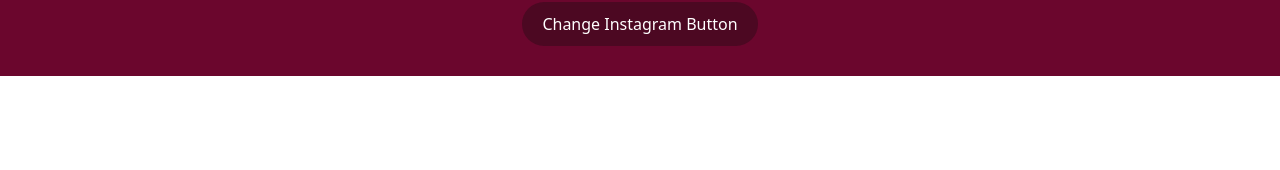
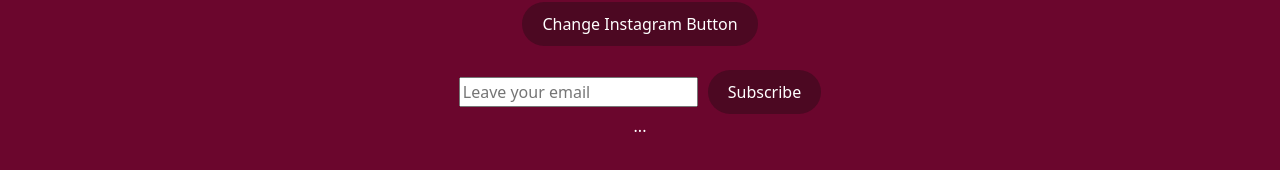
Before and after one commit to karukaaa/Angular_main, an Angular app: page / in a window 1280 px wide. Shown: the part 894-1064 px from the top of the page. Before the commit the page ends 970 px from the top, so only its background shows below. Built offline with nearby package versions, Linux system fonts and the light colour scheme.

Commit message:
two way binding

```diff
--- a/src/app/app.css
+++ b/src/app/app.css
@@ -1,5 +1,4 @@
 .about {
-  cursor: pointer;
   background-color: #6b062d;
   color: #ffffff;
   padding-top: 20px;
@@ -117,3 +116,7 @@
   color: gold;
   font-size: 18px;
 }
+
+input {
+  margin-right: 10px;
+}
--- a/src/app/app.html
+++ b/src/app/app.html
@@ -67,5 +67,12 @@
     <div class="text-center mt-2">
       <button (click)="changeButton()">Change Instagram Button</button>
     </div>
+
+    <div class="text-center mt-4">
+      <input type="email" [(ngModel)]="email" placeholder="Leave your email" />
+      <button (click)="subscribe()">Subscribe</button>
+
+      <p>{{ emailMessage() || '...' }}</p>
+    </div>
   </div>
 </section>
--- a/src/app/app.ts
+++ b/src/app/app.ts
@@ -1,9 +1,10 @@
 import { Component, signal } from '@angular/core';
 import { RouterOutlet } from '@angular/router';
+import { FormsModule } from '@angular/forms';
 
 @Component({
   selector: 'app-root',
-  imports: [RouterOutlet],
+  imports: [RouterOutlet, FormsModule],
   templateUrl: './app.html',
   styleUrl: './app.css'
 })
@@ -14,6 +15,10 @@
   place = signal("Almaty");
   isButtonEnabled = signal(false);
 
+  email = '';
+  emailMessage = signal('')
+  subscribed: boolean = false;
+
   logo = signal("logo.jpg");
   instagramUrl = signal("https://www.instagram.com/aruri_shop/");
 
@@ -23,8 +28,13 @@
   }
 
   likes = [signal(0), signal(0), signal(0)];
-
   onLike(index:number){
     this.likes[index].update(value=>value+1);
   }
+
+  subscribe(){
+    this.subscribed = true;
+    const newMessage = `Thanks, ${this.email}, we’ll be in touch!`;
+    this.emailMessage.set(newMessage);
+  }
 }
```
